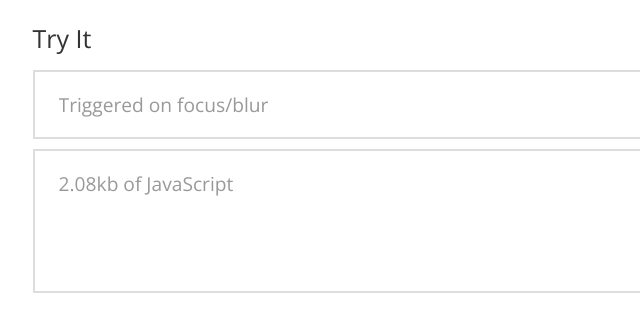
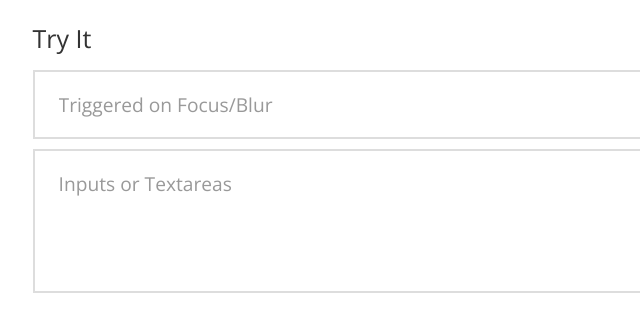
Before and after one commit to jackrugile/placeholdem, a website: page index.html in a window 1280 px wide. Shown: the part 258-591 px from the top of the page, 281-921 px from the left. Drawn offline with nearby package versions, Linux system fonts and the light colour scheme.

Commit message:
update second field text

```diff
--- a/index.html
+++ b/index.html
@@ -17,11 +17,11 @@
 			<h3 class="fade">Try It</h3>
 			<form>
 				<label class="fade">
-					<input name="field1" placeholder="Triggered on focus/blur" />
+					<input name="field1" placeholder="Triggered on Focus/Blur" />
 					<div class="arrow"></div>
 				</label>
 				<label class="fade">
-					<textarea name="field2" placeholder="2.08kb of JavaScript"></textarea>
+					<textarea name="field2" placeholder="Inputs or Textareas"></textarea>
 					<div class="arrow"></div>
 				</label>
 			</form>
```
